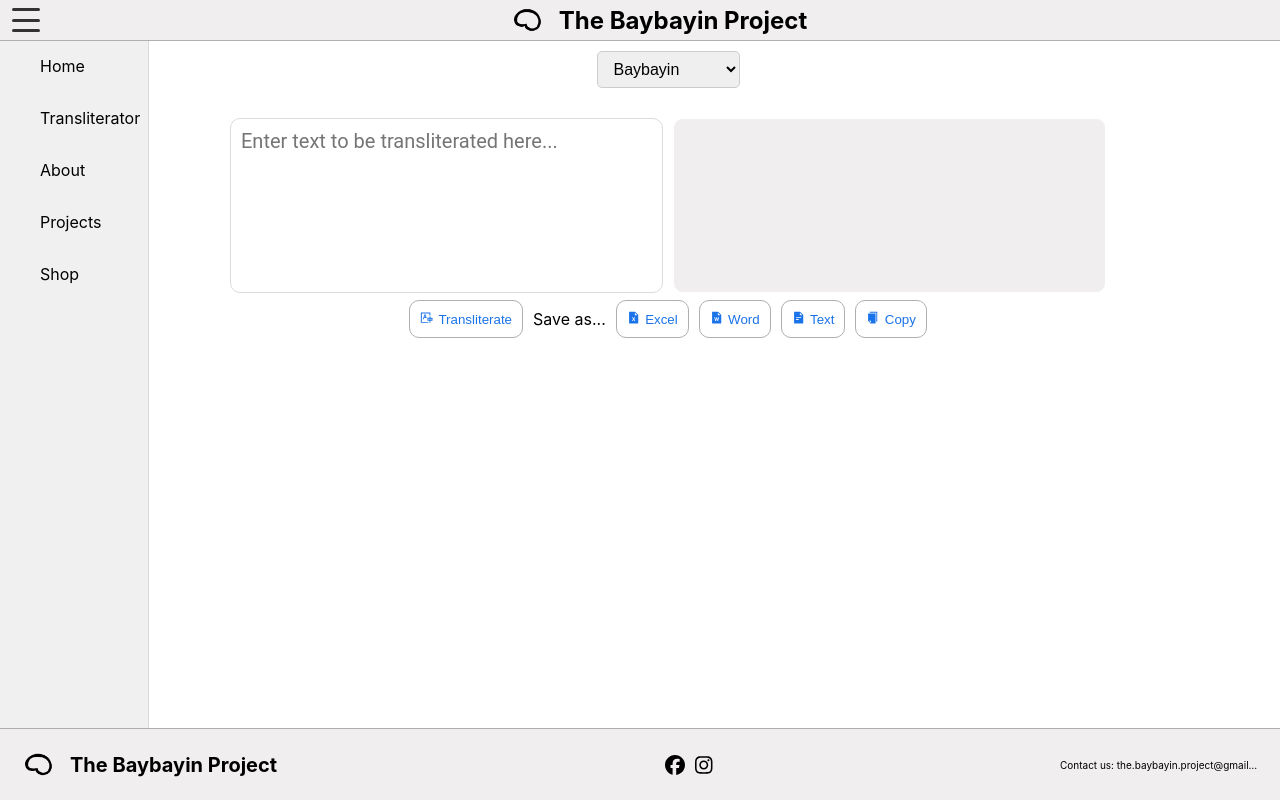
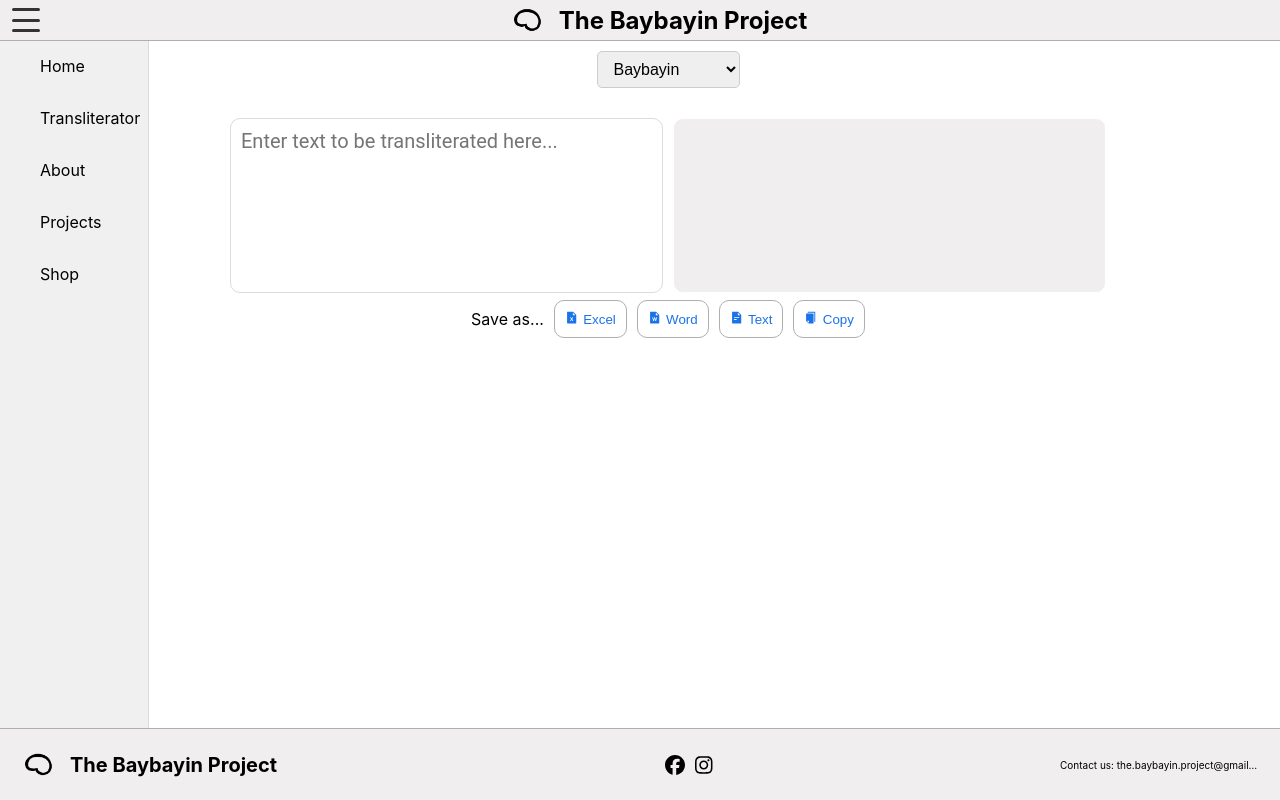
Before and after one commit to cmckinney-59/the-baybayin-project, a React (Vite) app: page /transliterator/baybayin-lite in a window 1280 px wide. Built offline with nearby package versions, Linux system fonts and the light colour scheme.

Commit message:
removed transliterate button from transliterator lite

```diff
--- a/src/components/TransliteratorLite/TransliteratorLite.tsx
+++ b/src/components/TransliteratorLite/TransliteratorLite.tsx
@@ -1,7 +1,6 @@
 import { useState } from "react";
 
 import "./TransliteratorLite.css";
-import TransliterateButton from "../Buttons/TransliterateButton.tsx";
 import processBaybayinText from "../Utils/BaybayinTextProcessor.ts";
 import SaveButtonContainter from "../Buttons/SaveButtons/SaveButtonsContainer.tsx";
 
@@ -17,7 +16,7 @@ export default function TransliteratorLite({ title }: TransliteratorProps) {
   const [wordsDictionary, setWordsDictionary] = useState<Dictionary>({});
   const textareaHasText = text.length > 0;
 
-  const handleTransliterateButtonClick = (): void => {
+  const handleChange = (): void => {
     const words = text.trim().split(/\s+/);
     const newDict: Dictionary = {};
     const processedWords: string[] = [];
@@ -40,9 +39,11 @@ export default function TransliteratorLite({ title }: TransliteratorProps) {
             className="transliteration-textarea"
             placeholder="Enter text to be transliterated here..."
             value={text}
-            onChange={(e) => setText(e.target.value)}
+            onChange={(e) => {
+              setText(e.target.value);
+              setTimeout(() => handleChange(), 0);
+            }}
           ></textarea>
-
           {text.length > 0 && (
             <button
               className="clear-input-button"
@@ -84,13 +85,6 @@ export default function TransliteratorLite({ title }: TransliteratorProps) {
         </div>
       </div>
       <div className="action-buttons">
-        <div>
-          <TransliterateButton
-            isActive={textareaHasText}
-            onClick={handleTransliterateButtonClick}
-            isDisabled={!textareaHasText}
-          />
-        </div>
         <SaveButtonContainter
           transliteratedText={transliteratedText}
           wordsDictionary={wordsDictionary}
```
